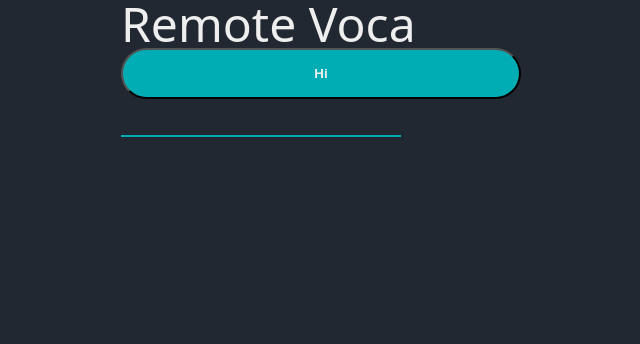
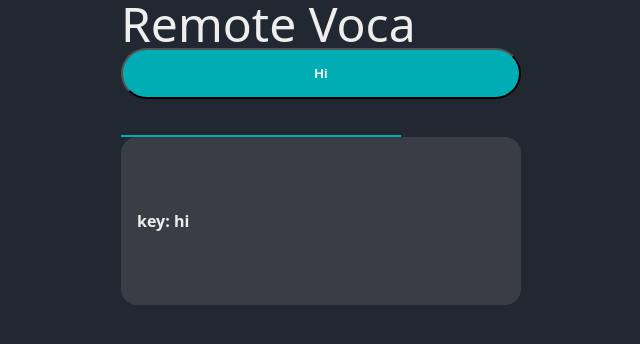
Before and after one commit to ljw0096/remote-voca, a React app in the folder client/: page / in a window 1280 px wide. Shown: the top 344 px of the page, without its empty margins (269-909 px from the left). Built offline with nearby package versions, Linux system fonts and the light colour scheme; the HTML template or start-up script is replaced by a standard one.

Commit message:
feat: TextBox component 구현

```diff
--- a/client/src/App.tsx
+++ b/client/src/App.tsx
@@ -5,6 +5,7 @@ import Button from "@components/Button"
 import Layout from "@components/Layout"
 import { Title } from "@components/Text"
 import Input from "@components/Input"
+import TextBox from "@components/TextBox"
 
 const App = () => {
   return (
@@ -21,6 +22,8 @@ const App = () => {
             Hi
           </Button>
           <Input />
+
+          <TextBox>key: hi</TextBox>
         </Layout>
       </ThemeProvider>
     </>
--- /dev/null
+++ b/client/src/components/TextBox.tsx
@@ -0,0 +1,15 @@
+import styled from "styled-components"
+
+const TextBox = styled.div`
+  display: flex;
+  align-items: center;
+  width: 400px;
+  min-height: 168px;
+  padding: 16px;
+  background-color: ${({ theme }) => theme.colors.lightBlack};
+  border: none;
+  border-radius: 16px;
+  font-size: ${({ theme }) => theme.fontSize.textLarge};
+  font-weight: 700;
+`
+export default TextBox
--- a/client/src/style/Theme.ts
+++ b/client/src/style/Theme.ts
@@ -3,9 +3,10 @@ import { DefaultTheme } from "styled-components"
 const colors = {
   mainBlack: "#222831",
   mainWhite: "#EEEEEE",
+  lightBlack: "#393E46",
   baseGreen: "#00ADB5",
   lightGreen: "#00D4DE",
-  darkGreen: "#00898F"
+  darkGreen: "#00898F",
 }
 
 const fontSize = {
```
